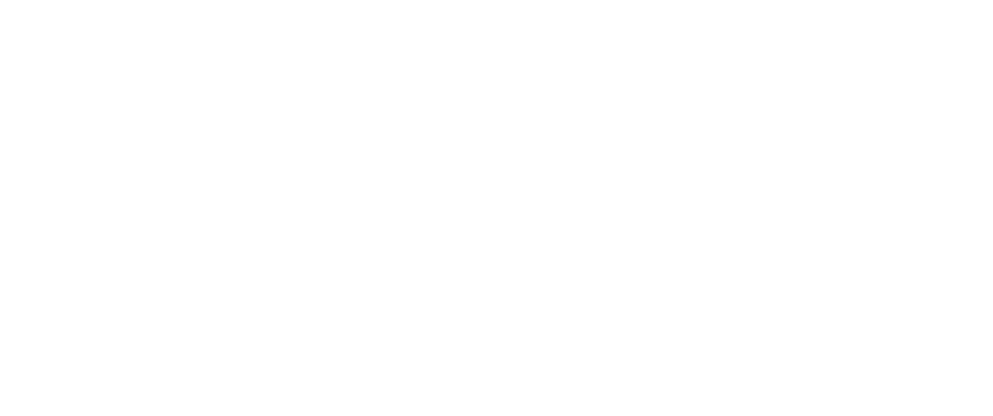
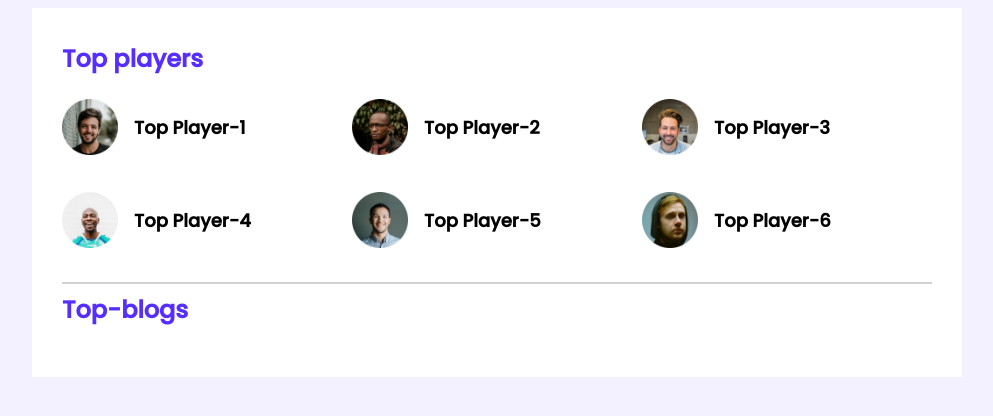
Before and after one commit to jannatul-mou149/leader-board-css3, a plain HTML site: page index.html in a window 1280 px wide. Shown: the whole page, without its empty margins (143-1136 px from the left). Drawn offline with Linux system fonts and the light colour scheme.

Commit message:
started  project

```diff
--- a/index.html
+++ b/index.html
@@ -10,7 +10,54 @@
 </head>
 
 <body>
+    <!-- header starts -->
+    <header>
 
+    </header>
+    <!-- header ends -->
+    <main>
+        <!-- top players and top blogs -->
+        <section class="container">
+            <div class="top-players ">
+                <h2 class="section-title">Top players</h2>
+                <div class="players">
+                    <div class="player">
+                        <img src="images/players/player-1.png" alt="">
+                        <h3 class="player-name">Top Player-1</h3>
+                    </div>
+                    <div class="player">
+                        <img src="images/players/player-2.png" alt="">
+                        <h3 class="player-name">Top Player-2</h3>
+                    </div>
+                    <div class="player">
+                        <img src="images/players/player-3.png" alt="">
+                        <h3 class="player-name">Top Player-3</h3>
+                    </div>
+                    <div class="player">
+                        <img src="images/players/player-4.png" alt="">
+                        <h3 class="player-name">Top Player-4</h3>
+                    </div>
+                    <div class="player">
+                        <img src="images/players/player-5.png" alt="">
+                        <h3 class="player-name">Top Player-5</h3>
+                    </div>
+                    <div class="player">
+                        <img src="images/players/player-6.png" alt="">
+                        <h3 class="player-name">Top Player-6</h3>
+                    </div>
+                </div>
+            </div>
+            <hr>
+            <div class="top-blogs">
+                <h2 class="section-title">Top-blogs</h2>
+                <div class="blogs">
+                    <article class="blogs">
+
+                    </article>
+                </div>
+            </div>
+        </section>
+    </main>
 </body>
 
 </html>
--- a/styles/style.css
+++ b/styles/style.css
@@ -0,0 +1,48 @@
+/* ----fonts ----*/
+@import url('https://fonts.googleapis.com/css2?family=Poppins:wght@500&display=swap');
+/* common styles or utilities*/
+body{
+    font-family: 'Poppins', sans-serif;
+    background-color: #F3F1FF;
+}
+main{
+    display: flex;
+    justify-content: center;
+}
+.container{
+    background-color: white;
+    width: 870px;
+    padding: 30px;
+    /* height: 679px; */
+}
+
+/* top players style */
+.top-players{
+    margin-bottom: 30px;
+}
+.section-title{
+    color: #562EFF;
+    font-size: 24px;
+    margin-top: 3px;
+}
+.players{
+    display: grid;
+    grid-template-columns: repeat(3 , 1fr);
+    /* grid-template-columns: 1fr 1fr 1fr; */
+    grid-row-gap: 30px;
+}
+.player{
+    display:flex;
+    align-items: center;
+}
+.player img{
+    width: 56px;
+    height: 56px;
+}
+.player-name{
+    font-size: 18px;
+    margin-left: 16px;
+}
+hr{
+    border: 1px solid #D1D1D1;
+}
```
